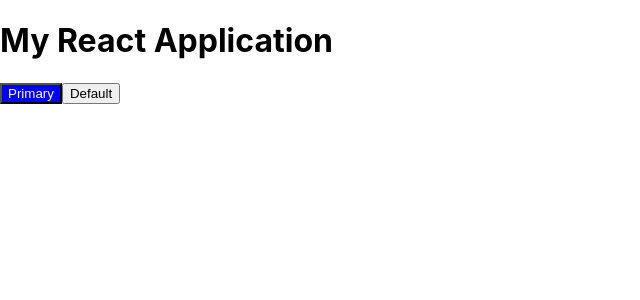
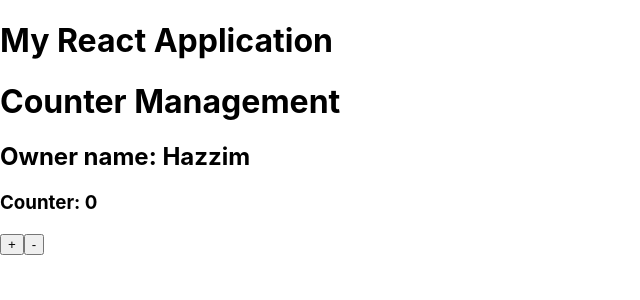
Before and after one commit to Hazzim-Escarcega/react_typescript_excercises, a React (Create React App) app in the folder my-app/: page / in a window 1280 px wide. Shown: the top 300 px of the page, without its empty margins (0-640 px from the left). Built offline with nearby package versions, Linux system fonts and the light colour scheme.

Commit message:
State management

```diff
--- a/my-app/src/App.tsx
+++ b/my-app/src/App.tsx
@@ -1,14 +1,13 @@
 import React from "react";
 import logo from "./logo.svg";
 import "./App.css";
-import { Button } from "./components/Button/";
+import CounterManagement from "./components/CounterManagement";
 
 function App() {
   return (
     <>
       <h1>My React Application</h1>
-      <Button type="primary">Primary</Button>
-      <Button>Default</Button>
+      <CounterManagement ownerName="Hazzim"></CounterManagement>
     </>
   );
 }
--- /dev/null
+++ b/my-app/src/components/CounterManagement/index.tsx
@@ -0,0 +1,46 @@
+import React from "react";
+import { CounterManagementProps, CounterManagementState } from "./interface";
+
+class CounterManagement extends React.Component<
+  CounterManagementProps,
+  CounterManagementState
+> {
+  //State initialization
+  constructor(props: CounterManagementProps) {
+    super(props);
+
+    this.state = {
+      counter: 0,
+    };
+  }
+  handlePlusClick = () => {
+    this.setState(
+      function (prevState) {
+        return {
+          counter: prevState.counter + 1,
+        };
+      },
+      function () {
+        console.log("CBFUNCT");
+      }
+    );
+  };
+  handleMinusClick = () => {
+    this.setState({ counter: this.state.counter - 1 });
+  };
+  render() {
+    console.log("render");
+    const { ownerName } = this.props;
+    const { counter } = this.state;
+    return (
+      <div>
+        <h1>Counter Management</h1>
+        <h2>Owner name: {ownerName}</h2>
+        <h3>Counter: {counter}</h3>
+        <button onClick={this.handlePlusClick}>+</button>
+        <button onClick={this.handleMinusClick}>-</button>
+      </div>
+    );
+  }
+}
+export default CounterManagement;
--- /dev/null
+++ b/my-app/src/components/CounterManagement/interface.ts
@@ -0,0 +1,6 @@
+export interface CounterManagementProps{
+    ownerName: string;
+}
+export interface CounterManagementState{
+    counter: number;
+}
```
Also changed, not shown: 1 other file (tests, documents, lock files or other folders).
